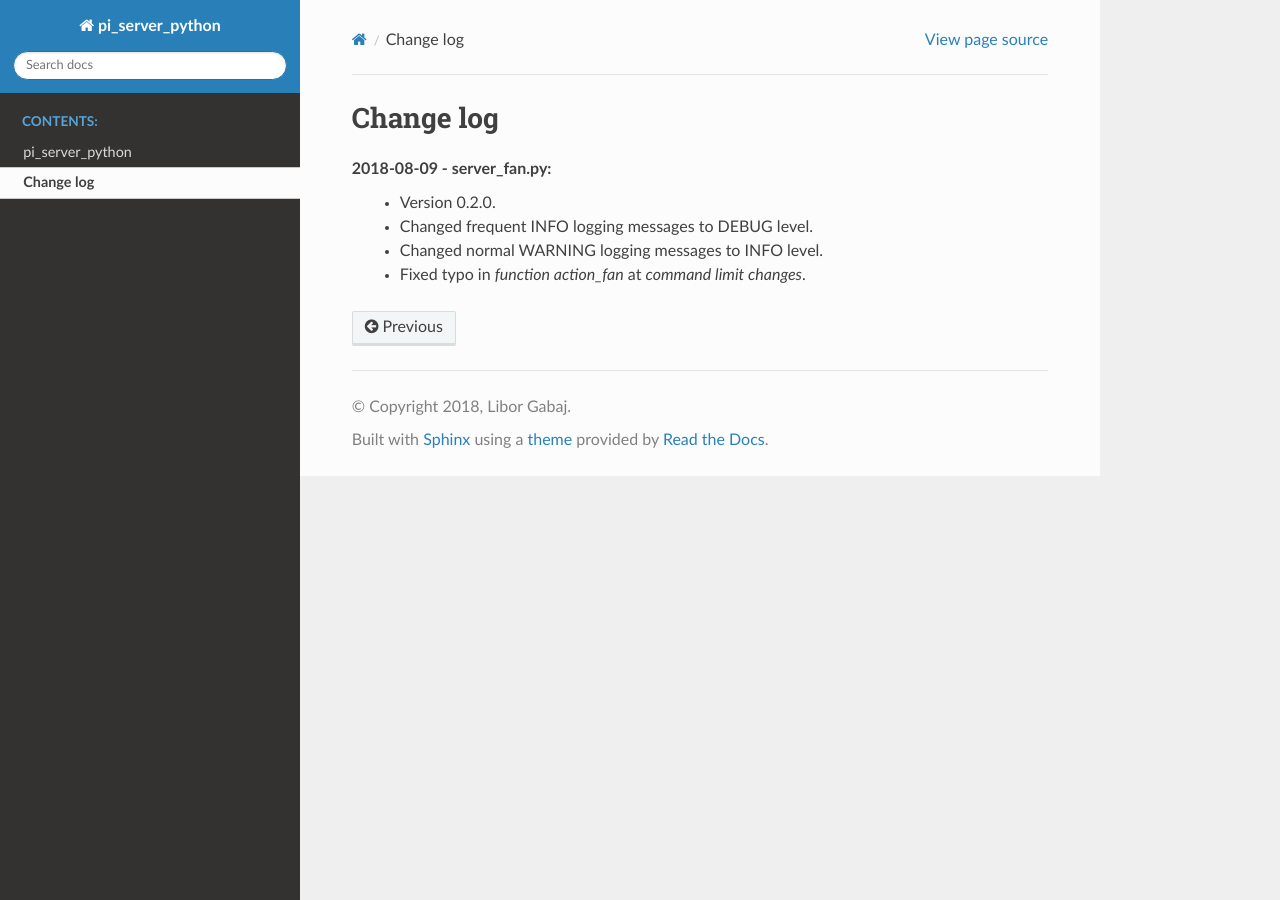
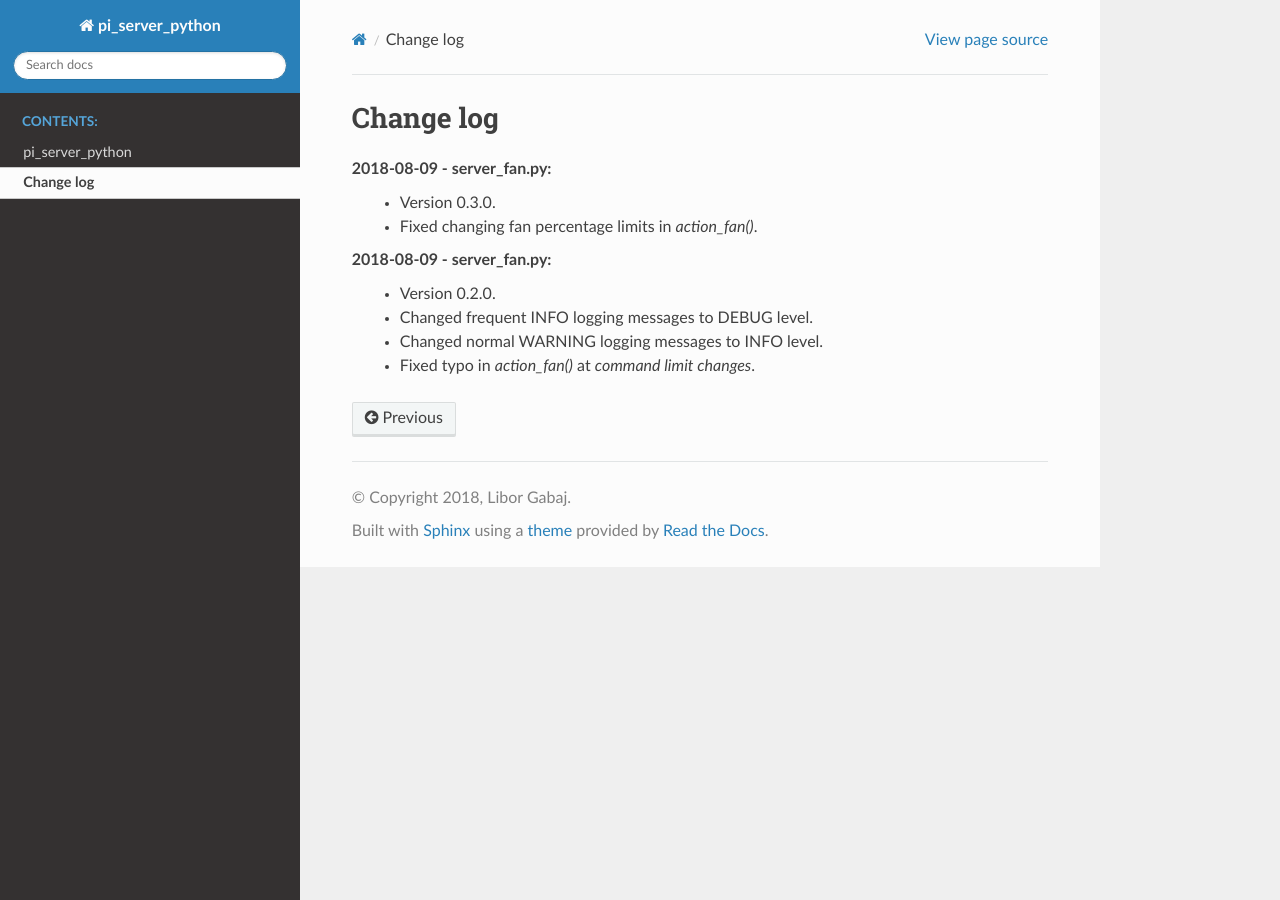
Before and after one commit to mrkalePythonApp/pi_server_python, a Sphinx documentation site: the page built from docs/source/changelog.rst, in a window 1280 px wide. Built offline with Sphinx 7.4.7 and the Read the Docs theme 2.0.0, drawn with Linux system fonts in a browser that asks for light colours.

Commit message:
Changelog updated.

```diff
--- a/docs/source/changelog.rst
+++ b/docs/source/changelog.rst
@@ -1,9 +1,14 @@
 **********
 Change log
 **********
+
+
+2018-08-09 - server_fan.py:
+  - Version 0.3.0.
+  - Fixed changing fan percentage limits in `action_fan()`.
 
 2018-08-09 - server_fan.py:
   - Version 0.2.0.
   - Changed frequent INFO logging messages to DEBUG level.
   - Changed normal WARNING logging messages to INFO level.
-  - Fixed typo in `function action_fan`  at `command limit changes`.
+  - Fixed typo in `action_fan()`  at `command limit changes`.
```
